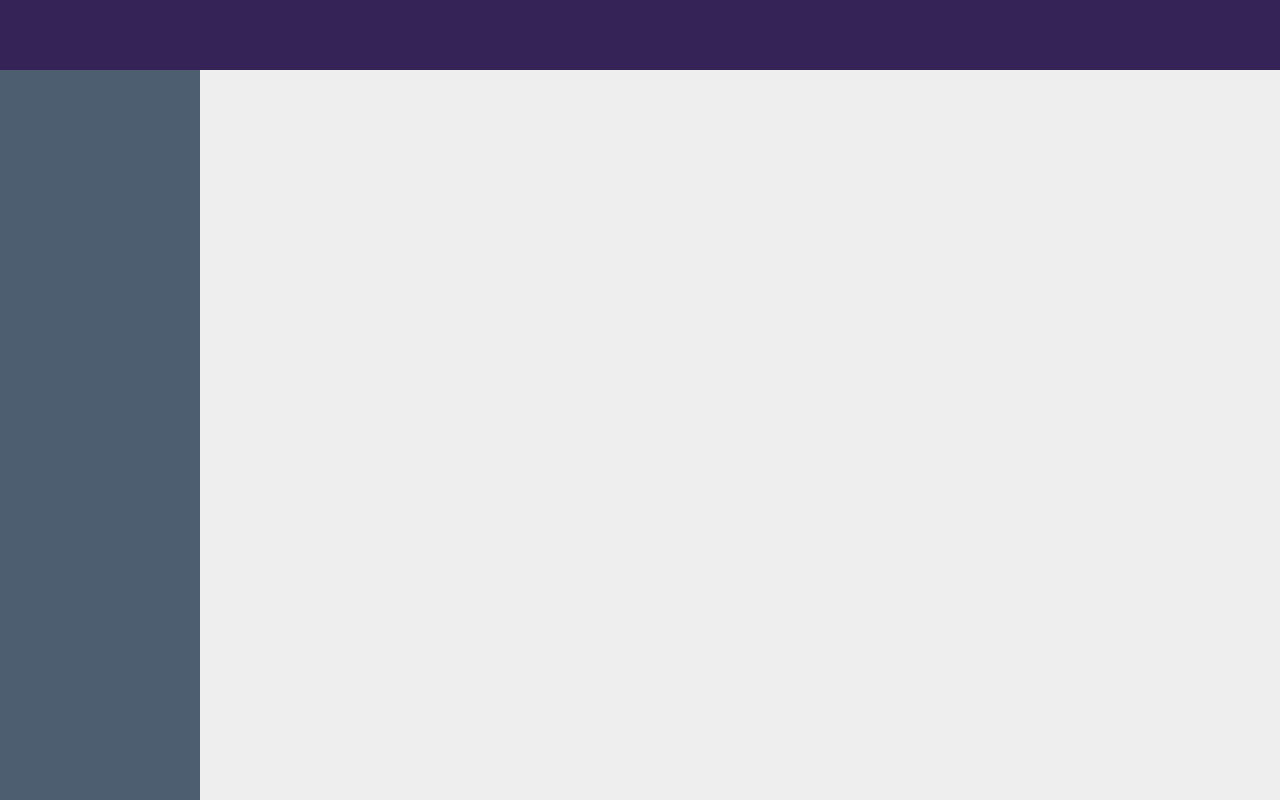
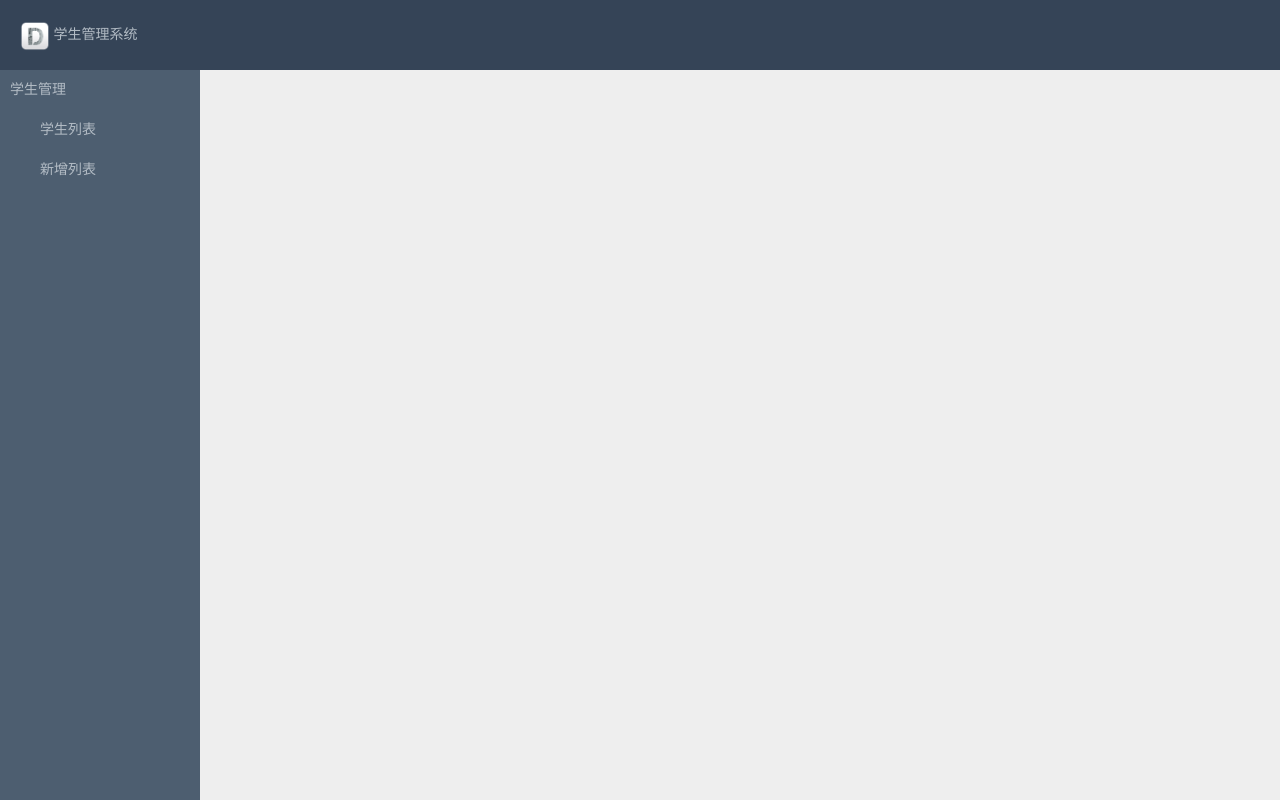
Before and after one commit to zlccly/StudentManageSystem, a plain HTML site: page index.html in a window 1280 px wide. Drawn offline with Linux system fonts and the light colour scheme.

Commit message:
完成左侧导航栏结构

```diff
--- a/index.css
+++ b/index.css
@@ -1,10 +1,13 @@
 html,body{
-   margin: 0;
    height: 100%;
+}
+body,dl,dd{
+    margin: 0;
 }
 .header{
     height: 70px;
-    background-color: #352257;
+    line-height: 70px;
+    background-color: #354457;
 }
 
 .left-menu{
@@ -20,3 +23,36 @@ html,body{
     background-color: #eee;
 
 }
+.header .logo{
+    padding-left: 20px;
+    color: #b3bcc5;
+    font-size: 14px;
+}
+.header .logo img{
+    height: 30px;
+    width: 30px;
+    vertical-align: middle;
+}
+.left-menu dl{
+    line-height: 40px;
+    font-size: 14px;
+    color: #b3bcc5;
+}
+.left-menu dl dt{
+    padding-left: 10px;
+}
+.left-menu dl dd{
+    padding-left: 40px;
+    cursor: pointer;
+
+}
+.left-menu dl dd:hover{
+    background-color: rgba(255,255,255,0.5);
+    color: #354457;
+
+}
+.left-menu dl dd.active{
+    background-color: #ddd;
+    color: #354457;
+
+}
--- a/index.html
+++ b/index.html
@@ -7,8 +7,22 @@
     <link rel="stylesheet" href="./index.css">
 </head>
 <body>
-    <div class="header"></div>
-    <div class="left-menu"></div>
+    <div class="header">
+        <div class="logo">
+            <img src="./image/logo.png" alt="">
+            <span>学生管理系统</span>
+        </div>
+    </div>
+    <div class="left-menu">
+        <dl>
+            <dt>学生管理</dt>
+            <dd>学生列表</dd>
+            <dd>新增列表</dd>
+        </dl>
+    </div>
     <div class="right-content"></div>
+
+
+    <script src="./index.js"></script>
 </body>
 </html>
```
Also changed, not shown: image/logo.png (renamed from logo.png), index.js (added).
